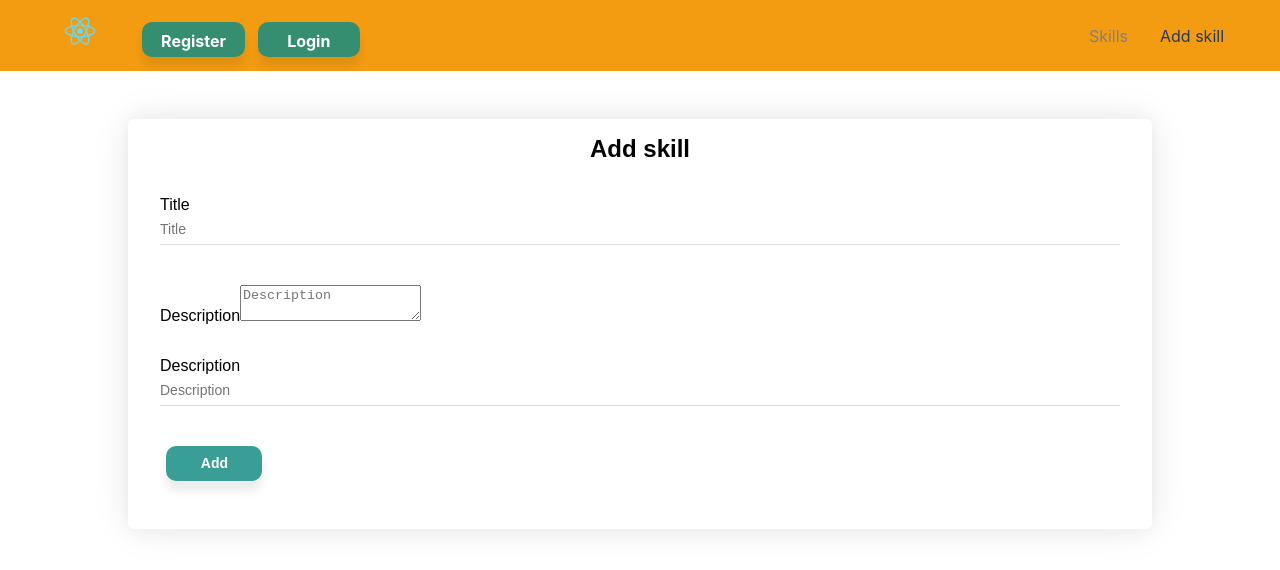
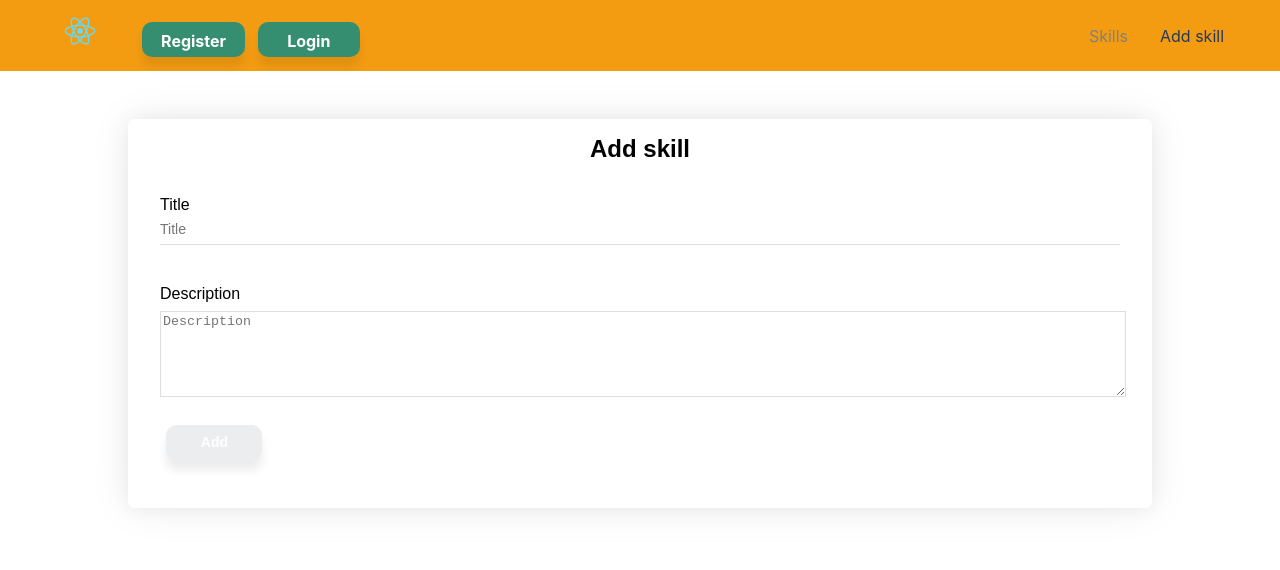
Before and after one commit to romasch99/react-exam, a React (Create React App) app in the folder react-exam/: page /add in a window 1280 px wide. Shown: the top 570 px of the page. Built offline with nearby package versions, Linux system fonts and the light colour scheme; sample sign-in values are in the browser's storage.

Commit message:
implementation after debug

```diff
--- a/react-exam/src/components/Skill.jsx
+++ b/react-exam/src/components/Skill.jsx
@@ -9,8 +9,8 @@ export const Skill = ({skill}) => {
                 <CardHeader>{skill.title}</CardHeader>
             </CardItem>
             <CardContent>
-                <CardNote>{skill.id}</CardNote>
-                <CardNote>{skill.description}</CardNote>
+                <CardNote>ID: {skill.id}</CardNote>
+                <CardNote>DESCRIPTION: {skill.description}</CardNote>
             </CardContent>
         </Card>
     );
--- a/react-exam/src/pages/AddSkill.jsx
+++ b/react-exam/src/pages/AddSkill.jsx
@@ -1,8 +1,7 @@
-// import {useState, useEffect} from "react";
 import {useNavigate} from "react-router-dom";
 import {useAuth} from "../hooks/useAuth";
+import {useState} from "react";
 import {SkillsApi} from "../services/skills-api";
-import {Input}  from "../ui/atoms/Input";
 import {Field} from "../ui/molecules/Field";
 import {Textarea} from "../ui/atoms/Textarea";
 import {Label} from "../ui/atoms/Label";
@@ -13,7 +12,18 @@ import {Card, CardHeader, CardContent, CardButton, CardItemSmall} from "../ui/at
 export const AddSkill = () => {
     const navigate = useNavigate();
     const {token} = useAuth();
+    const [title, setTitle] = useState("");
+    const [description, setDescription] = useState("");
     let errorObj = null;
+
+    const onTitleChange = (e) => {
+        setTitle(e.target.value);
+    };
+
+    const onDescription = (e) => {
+        setDescription(e.target.value);
+    };
+
 
     const handleSubmit = async (e) => {
         e.preventDefault();
@@ -24,7 +34,7 @@ export const AddSkill = () => {
 
             if (res.err) throw new Error(res.err);
 
-            navigate("/home");
+            navigate("/");
         } catch (error) {
             console.error(error);
             errorObj = <CardItemSmall><p  style={{color: "red"}}>Eror: {error}</p></CardItemSmall>;
@@ -37,17 +47,14 @@ export const AddSkill = () => {
             <CardContent>
                 <form onSubmit={handleSubmit}>
                     <CardItemSmall>
-                        <Field label= "Title" name="title" placeholder="Title" type="text" required />
+                        <Field label= "Title" onChange={onTitleChange} name="title" placeholder="Title" type="text" required />
                     </CardItemSmall>
                     <CardItemSmall>
                         <Label name="description">Description</Label>
-                        <Textarea name="description" placeholder="Description" required />
+                        <Textarea onChange={onDescription} name="description" placeholder="Description" required />
                     </CardItemSmall>
                     <CardItemSmall>
-                        <Field label= "Description" name="description" placeholder="Description" type="textarea" required />
-                    </CardItemSmall>
-                    <CardItemSmall>
-                        <CardButton inputColor = "#138d83d7" inputWidht = "10%" type="submit">Add</CardButton>
+                        <CardButton inputColor =  {!title || !description ? "#ebedef" : "#138d83d7"}  inputWidht = "10%" type="submit" disabled={!title || !description}>Add</CardButton>
                     </CardItemSmall>
                 </form>
                 {errorObj}
--- a/react-exam/src/pages/Home.jsx
+++ b/react-exam/src/pages/Home.jsx
@@ -4,6 +4,7 @@ import {useAuth} from "../hooks/useAuth";
 import {Skill} from "../components/Skill";
 import {SkillsApi} from "../services/skills-api";
 import {BlockFlex} from "../ui/atoms/Block"
+import {CardHeader} from "../ui/atoms/CardElements"
 
 export const Home = () => {
     const {token} = useAuth();
@@ -39,9 +40,9 @@ export const Home = () => {
         <div>Loading...</div>
     ) : (
         <div className="list">
-            <header>
+            <CardHeader>
                 <div>Skills List</div>
-            </header>
+            </CardHeader>
                 <BlockFlex>{renderedSkills}</BlockFlex>
         </div>
     );
--- a/react-exam/src/ui/atoms/Textarea.jsx
+++ b/react-exam/src/ui/atoms/Textarea.jsx
@@ -1,3 +1,13 @@
 import styled from "styled-components";
 
-export const Textarea = styled.textarea``;
+export const Textarea = styled.textarea`
+    min-width: 100%;
+    margin-top: 0.5rem;
+    min-height: 5rem;
+    border: 1px solid #ddd;
+
+    &: focus {
+        border-bottom-color: #e5195f;
+        outline: 0;
+    }
+`;
```
